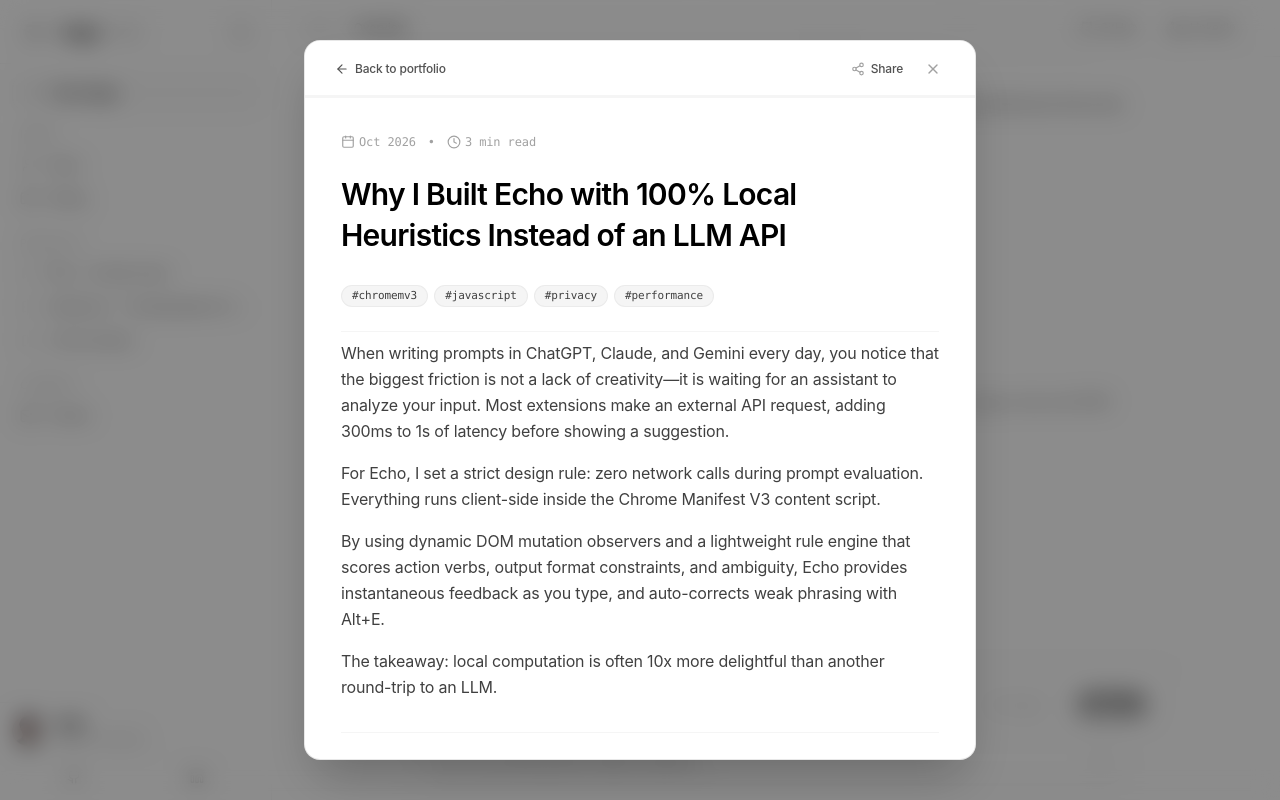
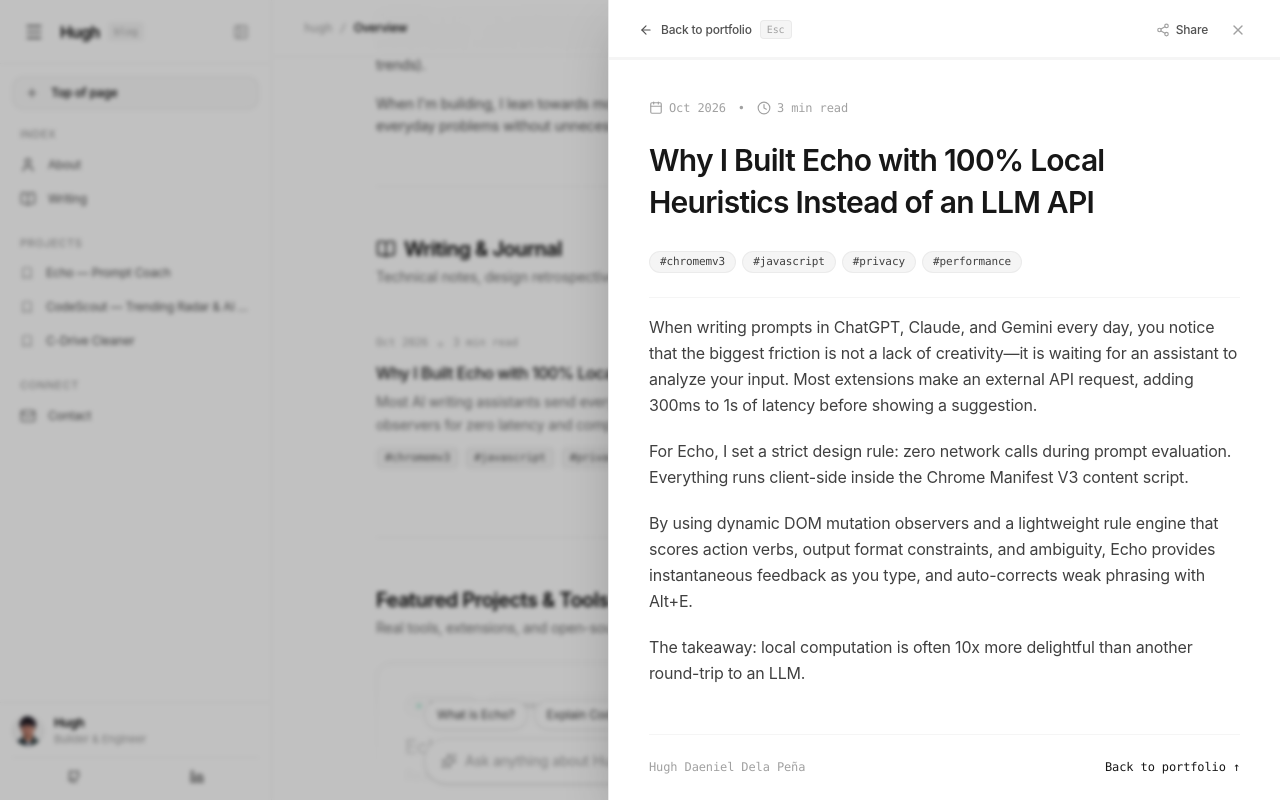
Before and after one commit to MrYharon/portfolio, a React (Vite) app: page / in a window 1280 px wide. Both pictures are taken after a click on the element 776 px from the left and 930 px from the top of the page. Shown: the part 530-1330 px from the top of the page. Built offline with nearby package versions, Linux system fonts and the light colour scheme.

Commit message:
feat(ui): upgrade blog reader to sleek slide-over drawer with fluid enter/exit transitions

```diff
--- a/src/components/BlogReaderModal.tsx
+++ b/src/components/BlogReaderModal.tsx
@@ -8,36 +8,65 @@
 }
 
 export const BlogReaderModal: React.FC<BlogReaderModalProps> = ({ post, onClose }) => {
+  const [activePost, setActivePost] = useState<BlogPost | null>(post);
+  const [isOpen, setIsOpen] = useState(false);
   const [copied, setCopied] = useState(false);
   const [scrollProgress, setScrollProgress] = useState(0);
   const articleContainerRef = useRef<HTMLDivElement>(null);
+  const isClosingRef = useRef(false);
 
-  // Handle escape key and lock body scroll while modal is open
+  // Sync prop changes with local state for smooth enter/exit animations
   useEffect(() => {
-    if (!post) return;
+    if (post) {
+      setActivePost(post);
+      isClosingRef.current = false;
+      setScrollProgress(0);
+      setCopied(false);
 
-    // Reset progress and copied state when opening new post
-    setScrollProgress(0);
-    setCopied(false);
+      // Trigger enter animation on the next animation frame
+      const timer = requestAnimationFrame(() => {
+        setIsOpen(true);
+      });
 
-    // Lock scrolling on the main page
-    const originalOverflow = document.body.style.overflow;
-    document.body.style.overflow = 'hidden';
+      // Prevent background scrolling while reader is open
+      const originalOverflow = document.body.style.overflow;
+      document.body.style.overflow = 'hidden';
 
-    // Keyboard navigation: Close on Escape key
+      return () => {
+        cancelAnimationFrame(timer);
+        document.body.style.overflow = originalOverflow;
+      };
+    } else {
+      setIsOpen(false);
+    }
+  }, [post]);
+
+  // Graceful exit transition handler
+  const handleInitiateClose = () => {
+    if (isClosingRef.current) return;
+    isClosingRef.current = true;
+    setIsOpen(false);
+
+    // Wait for the slide-out CSS animation (340ms) to complete before unmounting
+    setTimeout(() => {
+      onClose();
+      setActivePost(null);
+      isClosingRef.current = false;
+    }, 340);
+  };
+
+  // Keyboard navigation: Close on Escape key
+  useEffect(() => {
+    if (!activePost) return;
+
     const handleKeyDown = (e: KeyboardEvent) => {
       if (e.key === 'Escape') {
-        onClose();
+        handleInitiateClose();
       }
     };
     window.addEventListener('keydown', handleKeyDown);
-
-    // Cleanup when modal unmounts or post changes to null
-    return () => {
-      document.body.style.overflow = originalOverflow;
-      window.removeEventListener('keydown', handleKeyDown);
-    };
-  }, [post, onClose]);
+    return () => window.removeEventListener('keydown', handleKeyDown);
+  }, [activePost]);
 
   const handleScroll = () => {
     const el = articleContainerRef.current;
@@ -59,29 +88,41 @@
     }
   };
 
-  // If no post is selected, render nothing
-  if (!post) return null;
+  if (!activePost) return null;
 
   return (
     <div
       role="dialog"
       aria-modal="true"
-      className="fixed inset-0 z-50 flex items-center justify-center p-3 sm:p-6 bg-black/45 backdrop-blur-md animate-in fade-in duration-200"
-      onClick={(e) => {
-        // Close if user clicks the dark backdrop outside the article card
-        if (e.target === e.currentTarget) onClose();
-      }}
+      aria-label={activePost.title}
+      className={`fixed inset-0 z-50 flex justify-end backdrop-fade ${
+        isOpen ? 'opacity-100 pointer-events-auto' : 'opacity-0 pointer-events-none'
+      }`}
     >
-      <div className="animate-dialog-spring w-full max-w-2xl max-h-[90vh] bg-white rounded-2xl border border-neutral-200/90 shadow-2xl flex flex-col overflow-hidden relative">
-        {/* Top Header Bar with Live Reading Progress */}
+      {/* Soft Dimming Backdrop */}
+      <div
+        className="fixed inset-0 bg-neutral-950/25 backdrop-blur-[2px]"
+        onClick={handleInitiateClose}
+      />
+
+      {/* Slide-over Drawer Panel */}
+      <div
+        className={`relative z-10 w-full sm:max-w-2xl h-full bg-white shadow-2xl border-l border-neutral-200/90 flex flex-col drawer-slide ${
+          isOpen ? 'translate-x-0' : 'translate-x-full'
+        }`}
+      >
+        {/* Sticky Header Bar with Reading Progress */}
         <div className="relative border-b border-neutral-100 bg-white/95 backdrop-blur-md shrink-0">
           <div className="flex items-center justify-between px-5 sm:px-7 py-3.5">
             <button
-              onClick={onClose}
-              className="flex items-center gap-1.5 text-xs font-medium text-neutral-600 hover:text-black transition-colors px-2.5 py-1.5 -ml-2 rounded-lg hover:bg-neutral-100 press-scale"
+              onClick={handleInitiateClose}
+              className="flex items-center gap-2 text-xs font-medium text-neutral-600 hover:text-black transition-colors px-2.5 py-1.5 -ml-2 rounded-lg hover:bg-neutral-100 press-scale"
             >
               <ArrowLeft className="w-3.5 h-3.5" />
               <span>Back to portfolio</span>
+              <kbd className="hidden sm:inline-block font-mono text-[10px] text-neutral-400 bg-neutral-100 border border-neutral-200/70 px-1.5 py-0.5 rounded">
+                Esc
+              </kbd>
             </button>
 
             <div className="flex items-center gap-1.5">
@@ -92,8 +133,8 @@
               >
                 {copied ? (
                   <>
-                    <Check className="w-3.5 h-3.5 text-emerald-500" />
-                    <span className="text-emerald-500 font-mono text-[11px]">Copied</span>
+                    <Check className="w-3.5 h-3.5 text-neutral-900" />
+                    <span className="text-neutral-900 font-mono text-[11px]">Copied</span>
                   </>
                 ) : (
                   <>
@@ -104,9 +145,9 @@
               </button>
 
               <button
-                onClick={onClose}
+                onClick={handleInitiateClose}
                 className="p-1.5 text-neutral-400 hover:text-black rounded-lg hover:bg-neutral-100 transition-colors press-scale"
-                title="Close (Esc)"
+                title="Close drawer (Esc)"
               >
                 <X className="w-4 h-4" />
               </button>
@@ -116,40 +157,40 @@
           {/* Reading Progress Line */}
           <div className="absolute bottom-0 left-0 right-0 h-[2px] bg-neutral-100">
             <div
-              className="h-full bg-black transition-all duration-150 ease-out"
+              className="h-full bg-black transition-all duration-100 ease-out"
               style={{ width: `${scrollProgress}%` }}
             />
           </div>
         </div>
 
-        {/* Scrollable Article Body with Staggered Entrance */}
+        {/* Scrollable Article Body */}
         <div
           ref={articleContainerRef}
           onScroll={handleScroll}
-          className="overflow-y-auto p-6 sm:p-9 space-y-6"
+          className="flex-1 overflow-y-auto px-6 py-8 sm:px-10 sm:py-10 space-y-7"
         >
-          <article className="animate-article-reveal space-y-6">
+          <article className="space-y-6 max-w-prose mx-auto">
             {/* Metadata badges */}
             <div className="flex flex-wrap items-center gap-3 text-xs font-mono text-neutral-400">
-              <span className="flex items-center gap-1">
+              <span className="flex items-center gap-1.5">
                 <Calendar className="w-3.5 h-3.5" />
-                <span>{post.date}</span>
+                <span>{activePost.date}</span>
               </span>
               <span>•</span>
-              <span className="flex items-center gap-1">
+              <span className="flex items-center gap-1.5">
                 <Clock className="w-3.5 h-3.5" />
-                <span>{post.readTime}</span>
+                <span>{activePost.readTime}</span>
               </span>
             </div>
 
             {/* Title */}
-            <h1 className="text-2xl sm:text-3xl font-semibold tracking-tight text-black leading-snug">
-              {post.title}
+            <h1 className="text-2xl sm:text-3xl font-semibold tracking-tight text-neutral-900 leading-snug">
+              {activePost.title}
             </h1>
 
-            {/* Tags */}
+            {/* Tag Pills */}
             <div className="flex flex-wrap items-center gap-1.5 pt-1">
-              {post.tags.map((tag) => (
+              {activePost.tags.map((tag) => (
                 <span
                   key={tag}
                   className="text-[11px] font-mono px-2.5 py-0.5 rounded-full bg-neutral-100 text-neutral-700 border border-neutral-200/60"
@@ -159,28 +200,28 @@
               ))}
             </div>
 
-            {/* Cover Image if present */}
-            {post.coverImage && (
-              <figure className="rounded-2xl overflow-hidden border border-neutral-200 bg-neutral-100 shadow-xs group/cover">
+            {/* Optional Cover Image */}
+            {activePost.coverImage && (
+              <figure className="rounded-2xl overflow-hidden border border-neutral-200 bg-neutral-100 shadow-xs">
                 <img
-                  src={post.coverImage}
-                  alt={post.title}
-                  className="w-full max-h-80 object-cover transition-transform duration-500 ease-out group-hover/cover:scale-[1.01]"
+                  src={activePost.coverImage}
+                  alt={activePost.title}
+                  className="w-full max-h-80 object-cover"
                   loading="lazy"
                 />
-                {post.coverCaption && (
+                {activePost.coverCaption && (
                   <figcaption className="px-4 py-2.5 text-center text-xs font-mono text-neutral-500 bg-neutral-50 border-t border-neutral-100">
-                    {post.coverCaption}
+                    {activePost.coverCaption}
                   </figcaption>
                 )}
               </figure>
             )}
 
-            <div className="h-[1px] w-full bg-neutral-100 my-2" />
+            <div className="h-[1px] w-full bg-neutral-100 my-4" />
 
             {/* Paragraphs and Inline Photos */}
-            <div className="space-y-4 text-sm sm:text-base text-neutral-700 leading-relaxed font-sans">
-              {post.content.map((block, idx) => {
+            <div className="space-y-5 text-sm sm:text-base text-neutral-700 leading-relaxed font-sans">
+              {activePost.content.map((block, idx) => {
                 // Support inline image syntax: "image: /blog/photo.png | Caption text"
                 if (block.startsWith('image:')) {
                   const parts = block.replace('image:', '').split('|');
@@ -191,7 +232,7 @@
                     <figure key={idx} className="my-6 rounded-xl overflow-hidden border border-neutral-200 bg-neutral-100 shadow-xs">
                       <img
                         src={imgUrl}
-                        alt={caption || post.title}
+                        alt={caption || activePost.title}
                         className="w-full object-cover max-h-96"
                         loading="lazy"
                       />
@@ -213,13 +254,13 @@
             </div>
 
             {/* Article Footer Note */}
-            <div className="mt-8 pt-6 border-t border-neutral-100 text-xs font-mono text-neutral-400 flex items-center justify-between">
-              <span>Written by Hugh Daeniel Dela Peña</span>
+            <div className="mt-12 pt-6 border-t border-neutral-100 text-xs font-mono text-neutral-400 flex items-center justify-between">
+              <span>Hugh Daeniel Dela Peña</span>
               <button
-                onClick={onClose}
-                className="text-black hover:underline press-scale font-medium"
+                onClick={handleInitiateClose}
+                className="text-neutral-900 hover:underline press-scale font-medium"
               >
-                Done reading ↑
+                Back to portfolio ↑
               </button>
             </div>
           </article>
--- a/src/components/BlogSection.tsx
+++ b/src/components/BlogSection.tsx
@@ -29,7 +29,7 @@
           <article
             key={post.id}
             onClick={() => onSelectPost(post)}
-            className="group py-5 cursor-pointer flex flex-col sm:flex-row sm:items-baseline justify-between gap-3 transition-all duration-200 hover:-translate-y-0.5 hover:bg-neutral-50/80 rounded-2xl px-4 -mx-4 press-scale"
+            className="group py-5 cursor-pointer flex flex-col sm:flex-row sm:items-baseline justify-between gap-3 rounded-2xl px-4 -mx-4 transition-colors duration-200 hover:bg-neutral-50/80"
           >
             <div className="flex items-start justify-between gap-4 w-full">
               <div className="min-w-0 flex-1">
@@ -45,7 +45,7 @@
 
                 <h3 className="text-base font-medium text-neutral-900 group-hover:text-black flex items-center gap-1.5 transition-colors">
                   <span>{post.title}</span>
-                  <ArrowUpRight className="w-3.5 h-3.5 text-neutral-400 group-hover:text-black transition-transform duration-150 group-hover:translate-x-0.5 group-hover:-translate-y-0.5 shrink-0" />
+                  <ArrowUpRight className="w-3.5 h-3.5 text-neutral-400 group-hover:text-black transition-transform duration-200 ease-out group-hover:translate-x-0.5 group-hover:-translate-y-0.5 shrink-0" />
                 </h3>
 
                 <p className="text-sm text-neutral-500 mt-1.5 line-clamp-2 leading-relaxed">
--- a/src/index.css
+++ b/src/index.css
@@ -130,3 +130,11 @@
 .press-scale:active {
   transform: scale(0.975);
 }
+
+/* Linear-style slide-over drawer easing */
+.drawer-slide {
+  transition: transform 340ms cubic-bezier(0.16, 1, 0.3, 1);
+}
+.backdrop-fade {
+  transition: opacity 300ms cubic-bezier(0.16, 1, 0.3, 1);
+}
```
